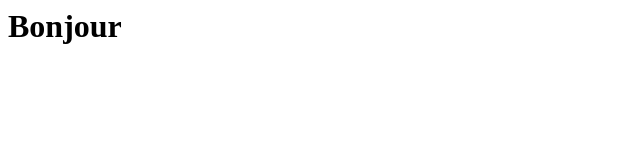
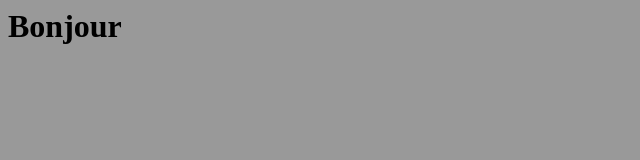
Before and after one commit to joeldevel/test-gh-actions, a plain HTML site: page public/index.html in a window 1280 px wide. Shown: the whole page, without its empty margins (0-640 px from the left). Drawn offline with Linux system fonts and the light colour scheme.

Commit message:
adds some style

```diff
--- a/public/index.html
+++ b/public/index.html
@@ -1,4 +1,8 @@
 <html>
+	<head>
+		<style>
+			body { background: #999; }
+		</style>
 	<body>
 		<h1>Bonjour</h1>
 	</body>
```
